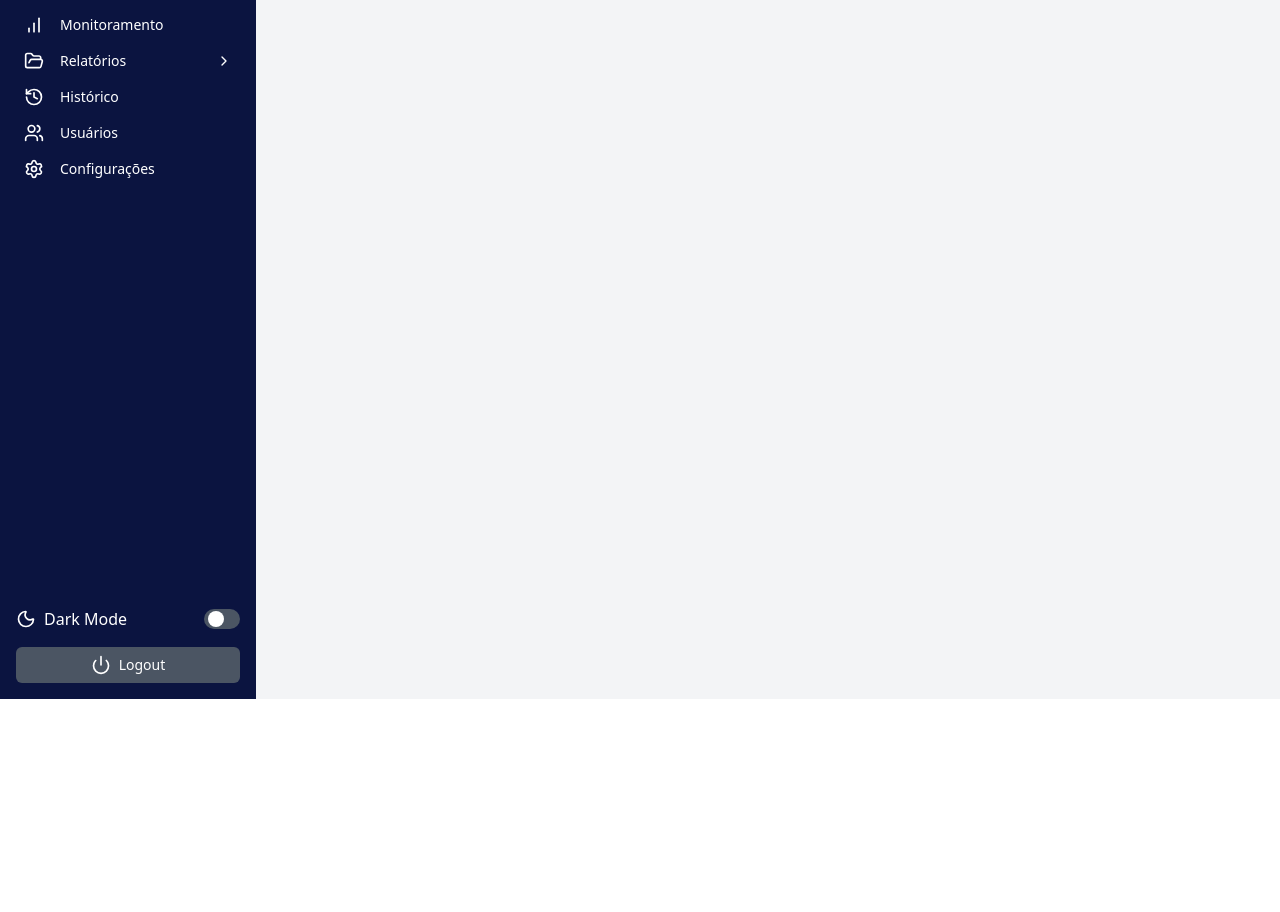
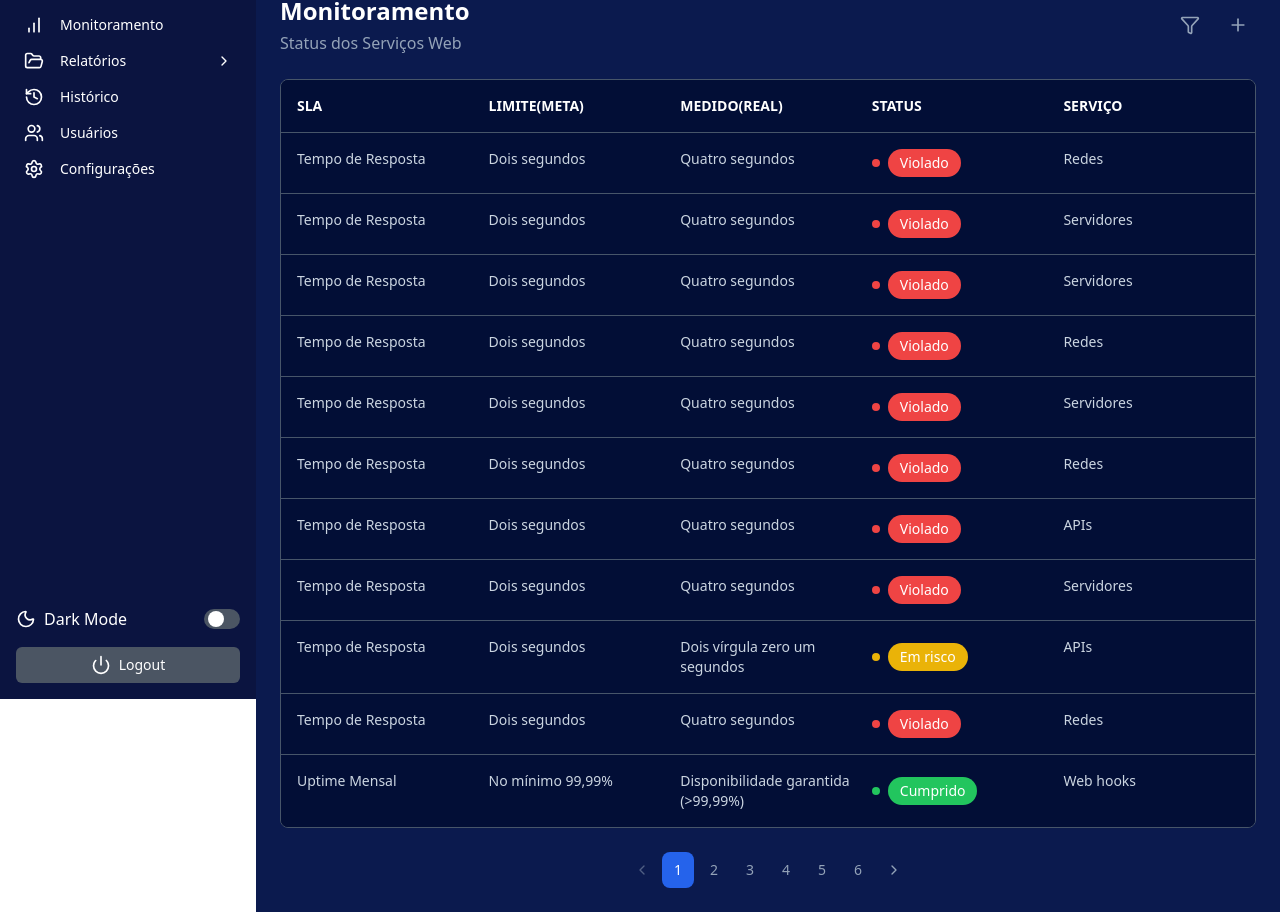
Before and after one commit to infrawatch9-lab/InfraWatch, a React (Vite) app: page /admin/monitor_admin in a window 1280 px wide. Shown: the part 101-1013 px from the top of the page. Before the commit the page ends 800 px from the top, so only its background shows below. Built offline with nearby package versions, Linux system fonts and the light colour scheme.

Commit message:
não foi

```diff
--- a/src/admin_pages/Homepage.jsx
+++ b/src/admin_pages/Homepage.jsx
@@ -8,7 +8,7 @@ import TopBar from '../components/Topbar';
 
 export function HomepageAdmin() {
   return (
-    <div className="flex flex-col min-h-screen bg-[#081028]">
+    <div className="flex flex-col min-h-screen bg-[#0B1A4E]">
       {/* Topbar */}
       <TopBar />
 
--- a/src/admin_pages/Monitor.jsx
+++ b/src/admin_pages/Monitor.jsx
@@ -1,10 +1,91 @@
-import React from "react";
+import React, { useState } from "react";
+import { Filter, Plus } from 'lucide-react';
+import { useNavigate } from "react-router-dom";
+import TopBar from "../components/Topbar";
+import StatusTable from "./internal_components/MonitorStatusTable";
+import Pagination from "./internal_components/MonitorPagination";
 
 export default function MonitorAdmin() {
-    return (
-      <div >
-        <h1 className="text-2xl font-bold">Monitor</h1>
-        <p>Conteúdo do monitor aqui...</p>
-      </div>
-    );
-  }
+  const [searchTerm, setSearchTerm] = useState('');
+  const [currentPage, setCurrentPage] = useState(1);
+  const totalPages = 6;
+  const navigate = useNavigate();
+
+  const services = ["Servidores", "APIs", "Redes", "Web hooks"];
+
+  // Dados simulados com serviços aleatórios
+  const statusData = [
+    { sla: 'Tempo de Resposta', limite: 'Dois segundos', medido: 'Quatro segundos', status: 'Violado' },
+    { sla: 'Tempo de Resposta', limite: 'Dois segundos', medido: 'Quatro segundos', status: 'Violado' },
+    { sla: 'Tempo de Resposta', limite: 'Dois segundos', medido: 'Quatro segundos', status: 'Violado' },
+    { sla: 'Tempo de Resposta', limite: 'Dois segundos', medido: 'Quatro segundos', status: 'Violado' },
+    { sla: 'Tempo de Resposta', limite: 'Dois segundos', medido: 'Quatro segundos', status: 'Violado' },
+    { sla: 'Tempo de Resposta', limite: 'Dois segundos', medido: 'Quatro segundos', status: 'Violado' },
+    { sla: 'Tempo de Resposta', limite: 'Dois segundos', medido: 'Quatro segundos', status: 'Violado' },
+    { sla: 'Tempo de Resposta', limite: 'Dois segundos', medido: 'Quatro segundos', status: 'Violado' },
+    { sla: 'Tempo de Resposta', limite: 'Dois segundos', medido: 'Dois vírgula zero um segundos', status: 'Em risco' },
+    { sla: 'Tempo de Resposta', limite: 'Dois segundos', medido: 'Quatro segundos', status: 'Violado' },
+    { sla: 'Uptime Mensal', limite: 'No mínimo 99,99%', medido: 'Disponibilidade garantida (>99,99%)', status: 'Cumprido' }
+  ].map(item => ({
+    ...item,
+    servico: services[Math.floor(Math.random() * services.length)]
+  }));
+
+  const handleRowClick = (item) => {
+    switch (item.servico) {
+      case "APIs":
+        navigate("APIDashboard");
+        break;
+      case "Servidores":
+        navigate("ServerDashboard");
+        break;
+      case "Redes":
+        navigate("NetworkDashboard");
+        break;
+      case "Web hooks":
+        navigate("WebhookDashboard");
+        break;
+      default:
+        break;
+    }
+  };
+
+  return (
+    <div className="min-h-screen bg-[#0B1A4E]">
+      <TopBar />
+
+      <main className="p-6">
+        {/* Page Title and Actions */}
+        <div className="flex items-center justify-between mb-6">
+          <div>
+            <h1 className="text-2xl font-bold text-white mb-1">Monitoramento</h1>
+            <p className="text-slate-400">Status dos Serviços Web</p>
+          </div>
+
+          <div className="flex items-center space-x-3">
+            <button className="p-2 text-slate-400 hover:text-white hover:bg-slate-800 rounded-lg transition-colors">
+              <Filter className="w-5 h-5" />
+            </button>
+            <button className="p-2 text-slate-400 hover:text-white hover:bg-slate-800 rounded-lg transition-colors">
+              <Plus className="w-5 h-5" />
+            </button>
+          </div>
+        </div>
+
+        {/* Status Table */}
+        <StatusTable
+          data={statusData}
+          searchTerm={searchTerm}
+          onRowClick={handleRowClick}
+        />
+
+        {/* Pagination */}
+        <Pagination
+          currentPage={currentPage}
+          totalPages={totalPages}
+          onPageChange={setCurrentPage}
+        />
+      </main>
+    </div>
+  );
+}
--- a/src/admin_pages/internal_components/HomeActivitiesList.jsx
+++ b/src/admin_pages/internal_components/HomeActivitiesList.jsx
@@ -95,7 +95,7 @@ export default function ActivitiesList() {
   };
 
   return (
-    <div className="bg-gradient-to-br from-[#0B1440] to-[#0F1937] p-6 rounded-xl shadow-2xl border border-slate-700/50 backdrop-blur-sm">
+    <div className="bg-[#0B1440] p-6 rounded-xl shadow-2xl border border-slate-700/50 backdrop-blur-sm">
       {/* Header */}
       <div className="flex items-center justify-between mb-6">
         <div className="flex items-center gap-3">
--- a/src/admin_pages/internal_components/HomeInfrastructureMap.jsx
+++ b/src/admin_pages/internal_components/HomeInfrastructureMap.jsx
@@ -8,7 +8,7 @@ export default function InfrastructureMap() {
       </h2>
 
       {/* World Map Container */}
-      <div className="relative bg-[#1a2847] rounded-lg p-4 h-64 overflow-hidden">
+      <div className="relative bg-[#12255F] rounded-lg p-4 h-64 overflow-hidden">
         {/* Simplified World Map using CSS */}
         <div className="relative w-full h-full">
           {/* World map silhouette - simplified representation */}
--- a/src/admin_pages/internal_components/HomeSystemOverview.jsx
+++ b/src/admin_pages/internal_components/HomeSystemOverview.jsx
@@ -45,7 +45,7 @@ export default function SystemOverview() {
   ];
 
   return (
-    <div className="bg-gradient-to-br from-[#0B1440] to-[#0F1937] p-6 rounded-xl shadow-2xl border border-slate-700/50 backdrop-blur-sm">
+    <div className="bg-[#0B1440] p-6 rounded-xl shadow-2xl border border-slate-700/50 backdrop-blur-sm">
       <div className="flex items-center justify-between mb-6">
         <h2 className="text-xl font-bold text-white flex items-center gap-3">
           <Activity className="w-6 h-6 text-blue-400" />
--- /dev/null
+++ b/src/admin_pages/internal_components/MonitorPagination.jsx
@@ -0,0 +1,40 @@
+import React from "react";
+import { ChevronLeft, ChevronRight } from 'lucide-react';
+
+export default function Pagination({ currentPage, totalPages, onPageChange }) {
+  const pages = Array.from({ length: totalPages }, (_, i) => i + 1);
+
+  return (
+    <div className="flex items-center justify-center space-x-1 mt-6">
+      <button
+        onClick={() => onPageChange(currentPage - 1)}
+        disabled={currentPage === 1}
+        className="p-2 text-slate-400 hover:text-white hover:bg-slate-700 rounded-lg disabled:opacity-50 disabled:cursor-not-allowed transition-colors"
+      >
+        <ChevronLeft className="w-4 h-4" />
+      </button>
+
+      {pages.map((page) => (
+        <button
+          key={page}
+          onClick={() => onPageChange(page)}
+          className={`px-3 py-2 rounded-lg text-sm font-medium transition-colors ${
+            currentPage === page
+              ? 'bg-blue-600 text-white'
+              : 'text-slate-400 hover:text-white hover:bg-slate-700'
+          }`}
+        >
+          {page}
+        </button>
+      ))}
+
+      <button
+        onClick={() => onPageChange(currentPage + 1)}
+        disabled={currentPage === totalPages}
+        className="p-2 text-slate-400 hover:text-white hover:bg-slate-700 rounded-lg disabled:opacity-50 disabled:cursor-not-allowed transition-colors"
+      >
+        <ChevronRight className="w-4 h-4" />
+      </button>
+    </div>
+  );
+}
--- /dev/null
+++ b/src/admin_pages/internal_components/MonitorStatusBadge.jsx
@@ -0,0 +1,27 @@
+import React from "react";
+
+export default function StatusBadge({ status }) {
+  const getStatusConfig = (status) => {
+    switch (status) {
+      case 'Violado':
+        return { bg: 'bg-red-500', text: 'text-white', dot: 'bg-red-500' };
+      case 'Em risco':
+        return { bg: 'bg-yellow-500', text: 'text-white', dot: 'bg-yellow-500' };
+      case 'Cumprido':
+        return { bg: 'bg-green-500', text: 'text-white', dot: 'bg-green-500' };
+      default:
+        return { bg: 'bg-gray-500', text: 'text-white', dot: 'bg-gray-500' };
+    }
+  };
+
+  const config = getStatusConfig(status);
+
+  return (
+    <div className="flex items-center space-x-2">
+      <div className={`w-2 h-2 rounded-full ${config.dot}`}></div>
+      <span className={`px-3 py-1 rounded-full text-sm font-medium ${config.bg} ${config.text}`}>
+        {status}
+      </span>
+    </div>
+  );
+}
--- /dev/null
+++ b/src/admin_pages/internal_components/MonitorStatusTable.jsx
@@ -0,0 +1,53 @@
+import React from "react";
+import StatusBadge from "./MonitorStatusBadge";
+
+export default function StatusTable({ data, searchTerm }) {
+  const filteredData = data.filter(item =>
+    item.sla.toLowerCase().includes(searchTerm.toLowerCase()) ||
+    item.limite.toLowerCase().includes(searchTerm.toLowerCase()) ||
+    item.medido.toLowerCase().includes(searchTerm.toLowerCase()) ||
+    item.status.toLowerCase().includes(searchTerm.toLowerCase()) ||
+    (item.servico && item.servico.toLowerCase().includes(searchTerm.toLowerCase()))
+  );
+
+  return (
+    <div
+      className="rounded-lg border border-slate-600 overflow-hidden"
+      style={{ backgroundColor: "#020E36" }}
+    >
+      {/* Table Header */}
+      <div
+        className="grid grid-cols-5 gap-4 p-4 border-b border-slate-600"
+        style={{ backgroundColor: "#020E36" }}
+      >
+        <div className="text-white font-semibold text-sm">SLA</div>
+        <div className="text-white font-semibold text-sm">LIMITE(META)</div>
+        <div className="text-white font-semibold text-sm">MEDIDO(REAL)</div>
+        <div className="text-white font-semibold text-sm">STATUS</div>
+        <div className="text-white font-semibold text-sm">SERVIÇO</div>
+      </div>
+
+      {/* Table Body */}
+      <div className="divide-y divide-slate-600">
+        {filteredData.map((item, index) => (
+          <div
+            key={index}
+            className="grid grid-cols-5 gap-4 p-4 transition-colors cursor-pointer"
+            style={{ backgroundColor: "#020E36" }}
+            onMouseEnter={(e) => (e.currentTarget.style.backgroundColor = "#06194d")}
+            onMouseLeave={(e) => (e.currentTarget.style.backgroundColor = "#020E36")}
+            onClick={() => onRowClick(item)}
+          >
+            <div className="text-slate-300 text-sm">{item.sla}</div>
+            <div className="text-slate-300 text-sm">{item.limite}</div>
+            <div className="text-slate-300 text-sm">{item.medido}</div>
+            <div className="flex items-center">
+              <StatusBadge status={item.status} />
+            </div>
+            <div className="text-slate-300 text-sm">{item.servico || "-"}</div>
+          </div>
+        ))}
+      </div>
+    </div>
+  );
+}
```
Also changed, not shown: src/router.jsx (+8 -1 lines), 1 other file (tests, documents, lock files or other folders).
